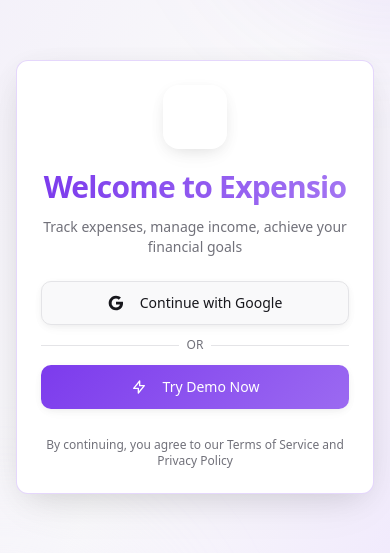
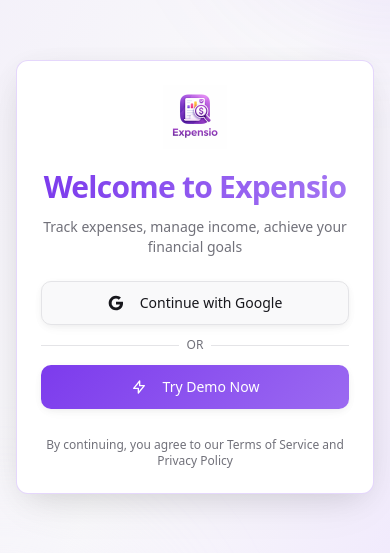
Before and after one commit to Bidbogs-prog/expensio, a Next.js app: page / in a window 390 px wide. Shown: the part 145-698 px from the top of the page. Built offline with nearby package versions, Linux system fonts and the light colour scheme; no server answers.

Commit message:
fixed responsive for tablet

```diff
--- a/src/app/layout.tsx
+++ b/src/app/layout.tsx
@@ -36,7 +36,7 @@
           <SidebarProvider>
             <div className="flex h-full w-full ">
               <AppSidebar />
-                            <SidebarTrigger className="m-4" />
+               <SidebarTrigger className="m-4" />
 
               <main className="flex-1 overflow-auto">
 
--- a/src/app/page.tsx
+++ b/src/app/page.tsx
@@ -30,7 +30,7 @@
     <QueryClientProvider client={queryClient}>
       <div className="w-full relative min-h-screen bg-gradient-to-br from-background via-primary/5 to-accent/20">
         {/* Header with Currency Selector */}
-        <div className="flex justify-between items-center gap-3 p-4 sm:p-6 pb-2">
+        <div className="flex justify-between items-center gap-3 pt-2">
           <div>
             <h1 className="text-3xl font-bold bg-gradient-to-r from-primary to-primary/70 bg-clip-text text-transparent">
               Dashboard
@@ -54,7 +54,7 @@
         </div>
 
         {/* Stats Cards */}
-        <div className="dashboard grid grid-cols-1 md:grid-cols-3 gap-4 sm:gap-6 p-4 sm:p-6">
+        <div className="dashboard grid grid-cols-1 lg:grid-cols-3 gap-4 sm:gap-6 pt-4 sm:p-6">
           {/* Balance Card */}
           <Card
             className={cn(
@@ -198,7 +198,7 @@
           <h2 className="text-xl font-semibold mb-4 text-foreground">
             Financial Breakdown
           </h2>
-          <div className="grid grid-cols-1 md:grid-cols-2 gap-6 w-full">
+          <div className="grid grid-cols-1 lg:grid-cols-2 gap-6 w-full">
             <OChart />
             <IOChart />
           </div>
--- a/src/components/authProvider.tsx
+++ b/src/components/authProvider.tsx
@@ -6,6 +6,7 @@
 import { useExpenseStore } from '@/useExpenseStore';
 import { Button } from '@/components/ui/button';
 import { Card, CardContent, CardHeader, CardTitle } from '@/components/ui/card';
+import Image from 'next/image';
 
 interface AuthProviderProps {
   children: React.ReactNode;
@@ -269,10 +270,9 @@
 
         <Card className="w-full max-w-md mx-4 sm:mx-auto shadow-strong hover-lift relative z-10 border-primary/20">
           <CardHeader className="text-center space-y-3 pb-6">
-            <div className="mx-auto w-16 h-16 rounded-2xl bg-gradient-primary flex items-center justify-center mb-2 shadow-medium">
-              <svg className="w-8 h-8 text-white" fill="none" viewBox="0 0 24 24" stroke="currentColor">
-                <path strokeLinecap="round" strokeLinejoin="round" strokeWidth={2} d="M12 8c-1.657 0-3 .895-3 2s1.343 2 3 2 3 .895 3 2-1.343 2-3 2m0-8c1.11 0 2.08.402 2.599 1M12 8V7m0 1v8m0 0v1m0-1c-1.11 0-2.08-.402-2.599-1M21 12a9 9 0 11-18 0 9 9 0 0118 0z" />
-              </svg>
+            <div className="mx-auto w-16 h-16 rounded-full bg-gradient-primary flex items-center justify-center mb-2">
+              <Image src={'/expensio.png'} alt="Expensio Logo" width={64} height={64} />
+
             </div>
             <CardTitle className="text-3xl font-bold bg-gradient-to-r from-primary to-primary/70 bg-clip-text text-transparent">
               Welcome to Expensio
```
Also changed, not shown: public/expensio.png (added).
